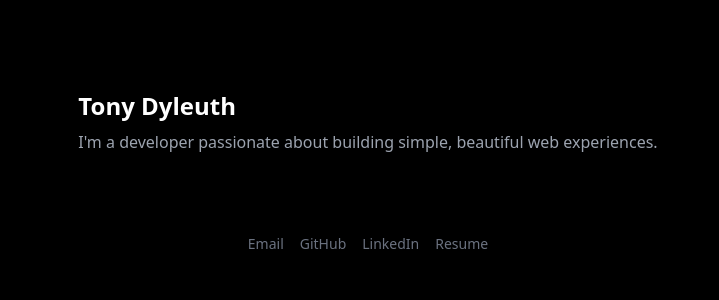
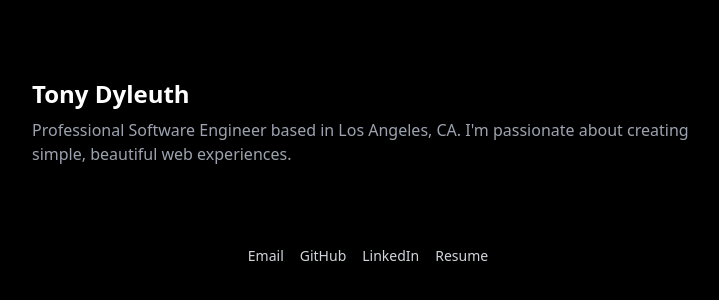
Before and after one commit to tdyleuth/tonydyleuth-website, a Next.js app: page / in a window 1280 px wide. Shown: the part 228-528 px from the top of the page, without its empty margins (272-991 px from the left). Built offline with nearby package versions, Linux system fonts and the light colour scheme.

Commit message:
Update bio

```diff
--- a/src/components/Layout.tsx
+++ b/src/components/Layout.tsx
@@ -11,14 +11,17 @@ export default function Layout({ children }: LayoutProps) {
         {children}
       </main>
       <footer className="mt-12 text-sm text-gray-500 flex gap-4">
-        <a href="mailto:tony.dyleuth@gmail.com" className="hover:underline">
+        <a
+          href="mailto:tony.dyleuth@gmail.com"
+          className="text-gray-300 hover:text-gray-100 hover:underline transition duration-200 ease-in-out"
+        >
           Email
         </a>
         <a
           href="https://github.com/tdyleuth"
           target="_blank"
           rel="noopener noreferrer"
-          className="hover:underline"
+          className="text-gray-300 hover:text-gray-100 hover:underline transition duration-200 ease-in-out"
         >
           GitHub
         </a>
@@ -26,7 +29,7 @@ export default function Layout({ children }: LayoutProps) {
           href="https://www.linkedin.com/in/tdyleuth/"
           target="_blank"
           rel="noopener noreferrer"
-          className="hover:underline"
+          className="text-gray-300 hover:text-gray-100 hover:underline transition duration-200 ease-in-out"
         >
           LinkedIn
         </a>
@@ -34,7 +37,7 @@ export default function Layout({ children }: LayoutProps) {
           href="https://drive.google.com/file/d/1Z7H87Ycc5Nq3pa3nW3-LO4-djEDL7BAv/view?usp=sharing"
           target="_blank"
           rel="noopener noreferrer"
-          className="hover:underline"
+          className="text-gray-300 hover:text-gray-100 hover:underline transition duration-200 ease-in-out"
         >
           Resume
         </a>
--- a/src/pages/index.tsx
+++ b/src/pages/index.tsx
@@ -5,8 +5,8 @@ export default function Home() {
     <Layout>
       <h1 className="text-2xl font-semibold mb-2">Tony Dyleuth</h1>
       <p className="text-gray-400 mb-8">
-        I&apos;m a developer passionate about building simple, beautiful web
-        experiences.
+        Professional Software Engineer based in Los Angeles, CA. I&apos;m
+        passionate about creating simple, beautiful web experiences.
       </p>
     </Layout>
   );
```
